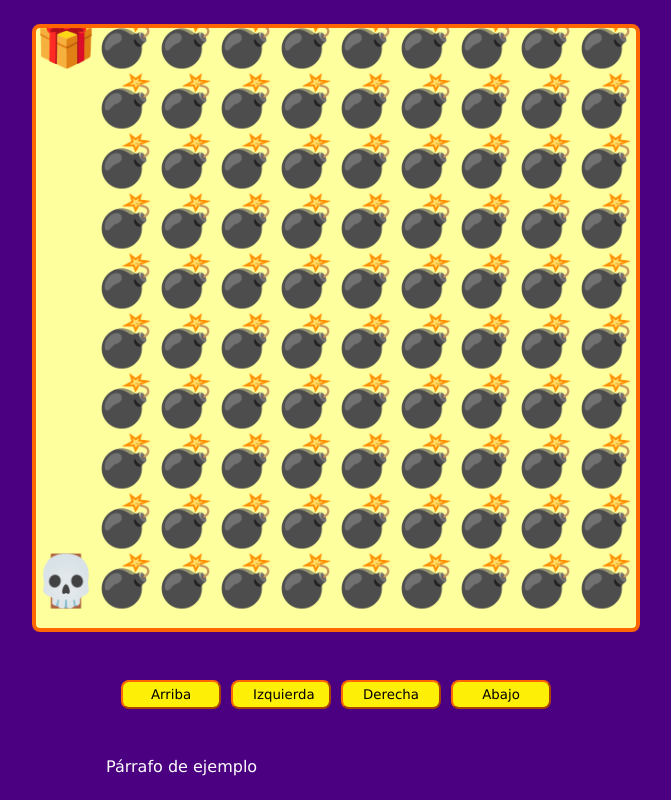
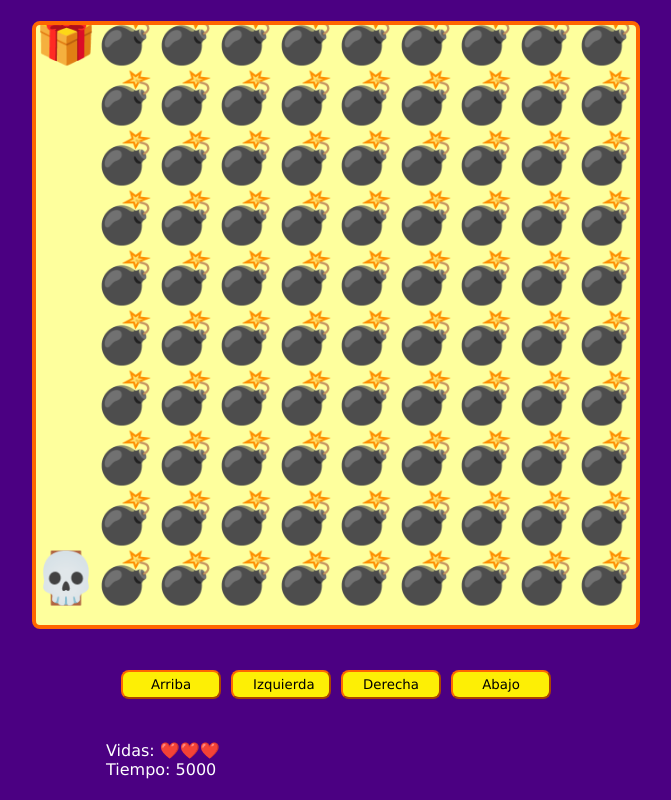
Before and after one commit to libian19/videogame, a plain HTML site: page index.html in a window 1280 px wide. Shown: the whole page, without its empty margins (304-975 px from the left). Drawn offline with Linux system fonts and the light colour scheme.

Commit message:
Avances al juego

```diff
--- a/game.js
+++ b/game.js
@@ -4,8 +4,16 @@ const btnUp = document.querySelector('#up');
 const btnLeft = document.querySelector('#left');
 const btnRight = document.querySelector('#right');
 const btnDown = document.querySelector('#down');
+const spanLives = document.querySelector('#lives');
+const spanTimes = document.querySelector('#time');
+
 let canvasSize;
 let elemSize;
+let level = 0;
+let lives = 3;
+let startTime;
+let timePlayer;
+let timeInterval;
 
 const playerPosition = {
 	x: undefined,
@@ -33,12 +41,23 @@ function startGame() {
 	game.font = (elemSize -10) + 'px Verdana';
 	game.textAlign = 'center';
 	//EN ESTA VARIABLE SE GUARDA EL ELEMENTO STRING
-	const map = maps[0];
+	const map = maps[level];
+
+	if (!map){
+		gameWin();
+		return;
+	}
+	if (!startTime) {
+		startTime = Date.now();
+		timeInterval = setInterval(showTime, 100);
+	}
+
+	showLives();
 	//LIMPIA EL STRING DE ESPACIOS Y \n
 	const mapRows = map.trim().split('\n');
 	bombasPosition = [];
-	//LIMPIA TODO EL CANVAS
 	game.clearRect(0,0, canvasSize,canvasSize)
+
 	//CONVIERTE CADA FILA EN ELEMENTOS(COLUMNAS) DE UN ARRAY
 	const mapRowsCols = mapRows.map(row => row.trim().split(''));
 	console.log({map, mapRows, mapRowsCols})
@@ -74,27 +93,59 @@ function startGame() {
 }
 
 function movePlayer(){
-	const giftColisionX = playerPosition.x == giftPosition.x;
-	const giftColisionY = playerPosition.y == giftPosition.y;
+	const giftColisionX = playerPosition.x.toFixed(3) == giftPosition.x.toFixed(3);
+	const giftColisionY = playerPosition.y.toFixed(3) == giftPosition.y.toFixed(3);
 	const giftColision = giftColisionX && giftColisionY;
 
 	if (giftColision) {
 		console.log('Colision')
+		levelWin()
 	}
 
 	const bombaColision = bombasPosition.find(enemy => {
-		const enemyColisX = enemy.x == playerPosition.x;
-		const enemyColisY = enemy.y == playerPosition.y;
+		const enemyColisX = enemy.x.toFixed(3) == playerPosition.x.toFixed(3);
+		const enemyColisY = enemy.y.toFixed(3) == playerPosition.y.toFixed(3);
 		return enemyColisX && enemyColisY;
 	});
 
 	if(bombaColision){
 		console.log('Bombassss')
+		levelFail()
 	}
+
 
 	const playerPosX = Math.floor(playerPosition.x * elemSize);
 	const playerPosY = Math.floor(playerPosition.y * elemSize);
 	game.fillText(emojis['PLAYER'], playerPosX, playerPosY);
+}
+
+function levelWin(){
+	console.log('subiste de nivel')
+	level ++;
+	startGame()
+}
+function gameWin(){
+	console.log('terminaste el juego')
+	clearInterval(timeInterval)
+}
+function levelFail(){
+	lives--;
+	if (lives == 0){
+		level = 0
+		lives = 3
+		startTime = undefined;
+		console.log({level, lives})
+	}
+
+	playerPosition.x = undefined;
+	playerPosition.y = undefined;
+	startGame()
+}
+function showLives() {
+	spanLives.textContent = emojis['HEART'].repeat(lives);
+}
+function showTime() {
+	spanTimes.innerHTML = Date.now() - startTime;
 }
 
 window.addEventListener('keydown', moveByKeys)
--- a/index.html
+++ b/index.html
@@ -20,7 +20,8 @@
     </div>
 
     <div class="messages">
-      <p>Párrafo de ejemplo</p>
+      <p>Vidas: <span id="lives"></span></p>
+      <p>Tiempo: <span id="time"></span></p>
     </div>
 
   </div>
--- a/maps.js
+++ b/maps.js
@@ -12,6 +12,7 @@ const emojis = {
     'BOMB_COLLISION': '🔥',
     'GAME_OVER': '👎',
     'WIN': '🏆',
+    'HEART': '❤️'
 };
 
 const maps = [];
```
